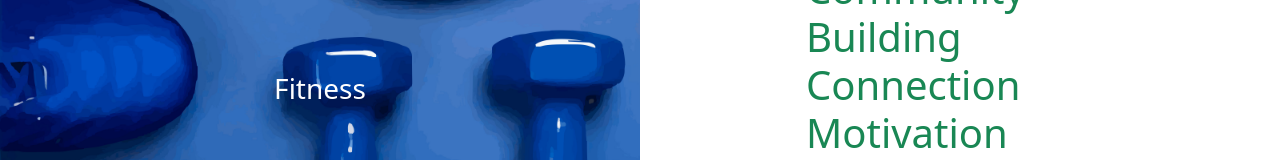
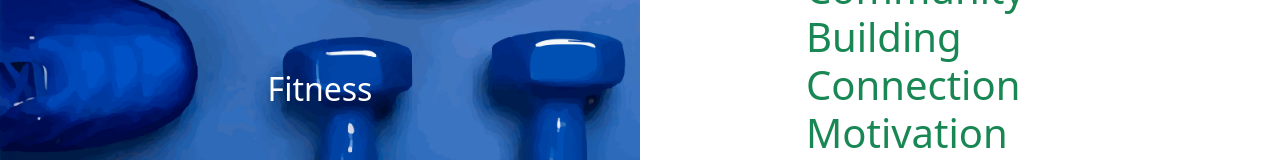
Before and after one commit to IT21227004/PAF_Fitness, a React (Create React App) app in the folder paf-frontend/: page /#/ in a window 1280 px wide. Shown: the part 311-471 px from the top of the page. Built offline with nearby package versions, Linux system fonts and the light colour scheme.

Commit message:
Home page

```diff
--- a/paf-frontend/src/components/HomePage.js
+++ b/paf-frontend/src/components/HomePage.js
@@ -39,9 +39,9 @@ function HomePage ()
         <Col className={ `${ styles.colContainerLeft } ${ styles.leftBackground }` }>
           <div>
             <Row>
-              <h3 className="my-3">
+              <h2 className="my-3">
                 Fitness
-              </h3>
+              </h2>
             </Row>
             {/* <Row>
               <h3 className="my-3">
```
